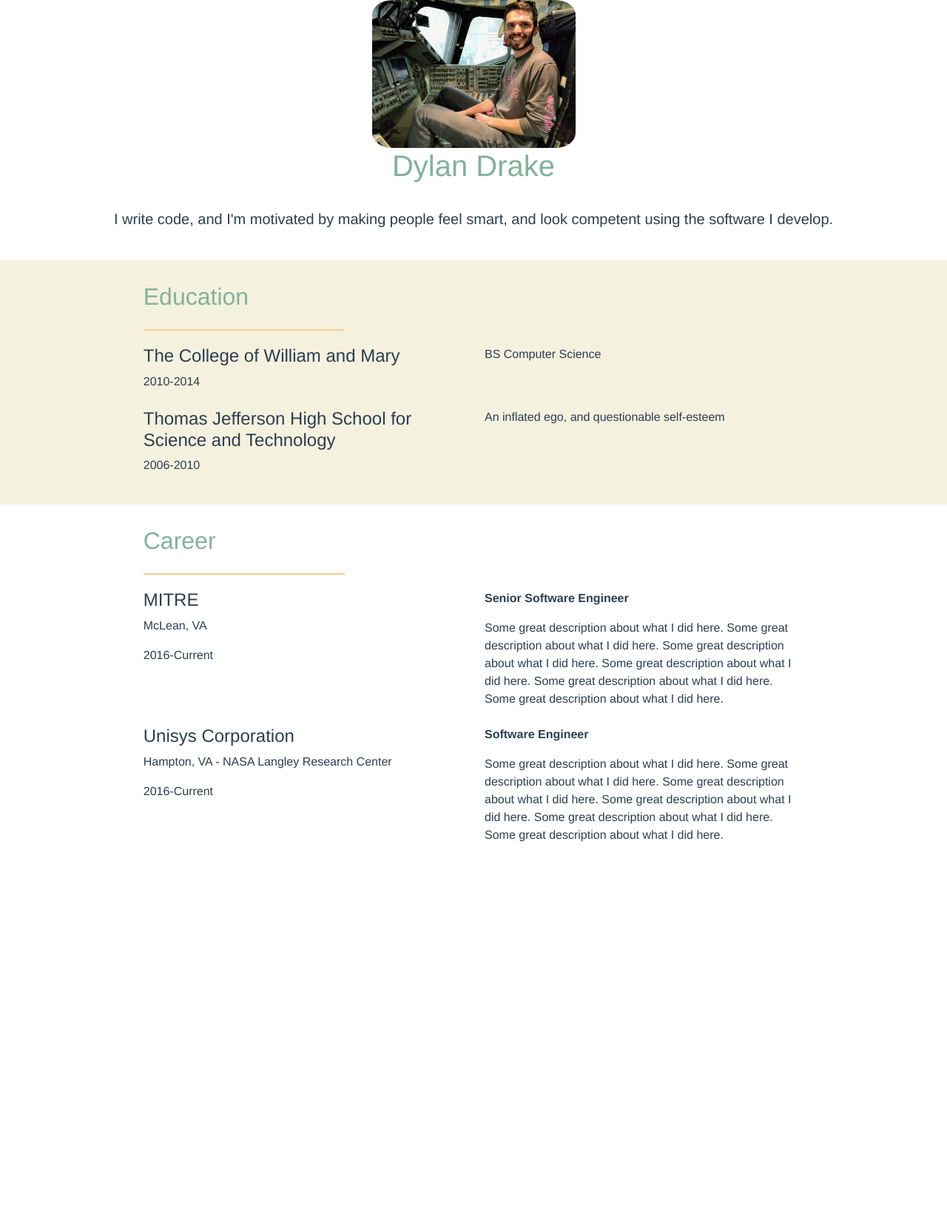
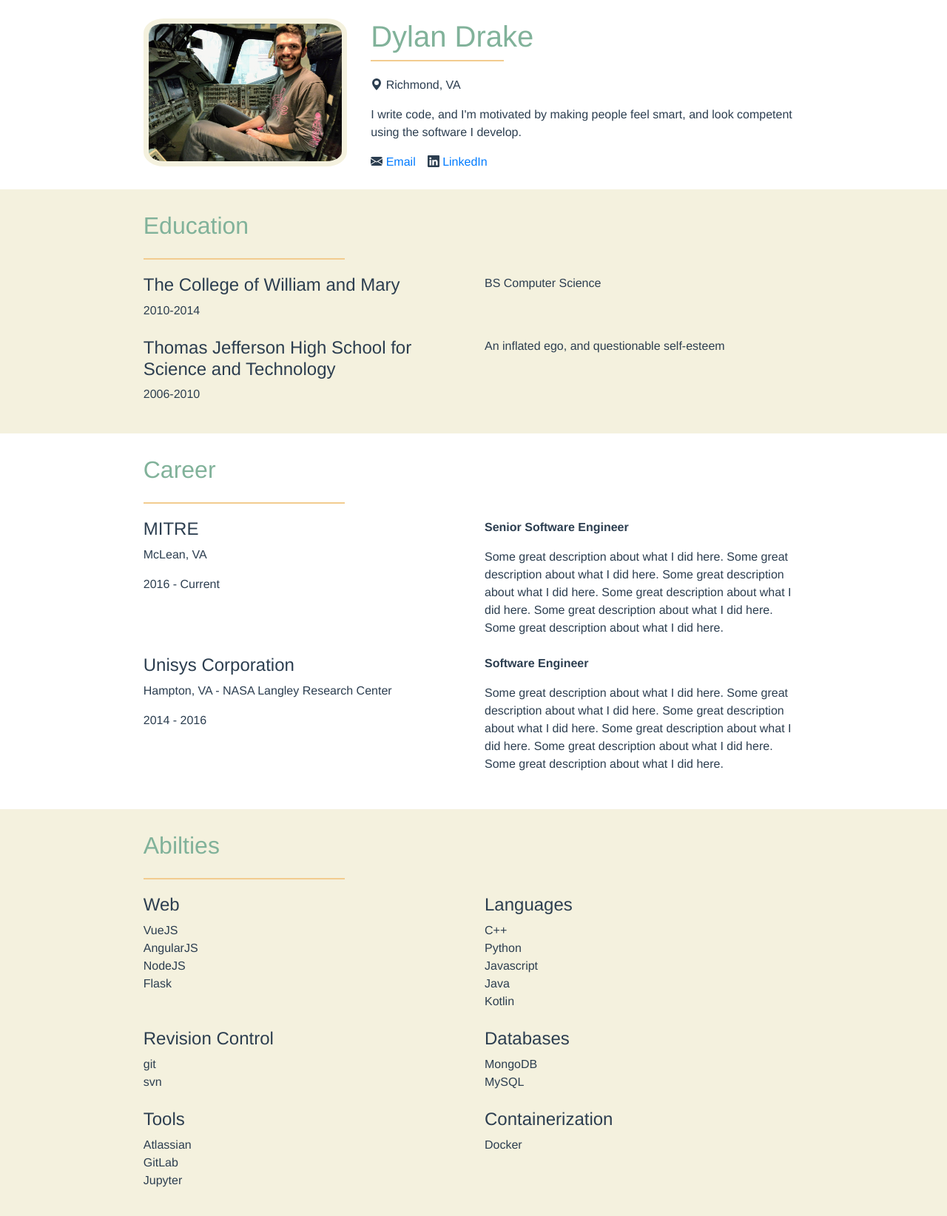
Before and after one commit to dcdrake/resume, a Vue app: page / in a window 1280 px wide. Shown: the top 1644 px of the page at 74% size. Before the commit the page ends 1190 px from the top, so only its background shows below. Built offline with nearby package versions, Linux system fonts and the light colour scheme.

Commit message:
border around image, and skill columns

```diff
--- a/src/views/Home.vue
+++ b/src/views/Home.vue
@@ -1,20 +1,34 @@
 <template>
   <b-container fluid>
-    <b-row class="justify-content-center">
+    <b-row class="page-header justify-content-center">
+      <b-col class="col-lg-9">
+        <b-row>
+          <b-col class="text-left col-lg-4">
             <img
               alt="Dylan picture"
+              class="profile-picture"
               style="height: 200px; width: 275px; border-radius: 10%"
               src="../assets/dylan_shuttle_photo.jpg"
             />
+          </b-col>
+          <b-col class="text-left">
+            <h1>Dylan Drake</h1>
+            <hr />
+            <p><b-icon icon="geo-alt-fill"></b-icon> Richmond, VA</p>
+
+            <p>
+              I write code, and I'm motivated by making people feel smart, and
+              look competent using the software I develop.
+            </p>
+            <b-icon icon="envelope-fill"></b-icon>
+            <a class="mr-3" href="mailto:dylan.c.drake@gmail.com"> Email</a>
+            <b-icon icon="linkedin"></b-icon>
+            <a class="mr-3" href="https://www.linkedin.com/in/dylancdrake/">
+              LinkedIn</a
+            >
+          </b-col>
         </b-row>
-    <b-row class="justify-content-center pb-10">
-      <h1>Dylan Drake</h1>
-    </b-row>
-    <b-row class="justify-content-center second-container">
-      <p class="lead">
-        I write code, and I'm motivated by making people feel smart, and look
-        competent using the software I develop.
-      </p>
+      </b-col>
     </b-row>
     <b-row class="first-container justify-content-center">
       <b-col class="col-lg-9">
@@ -48,7 +62,7 @@
           <b-col class="text-left">
             <h4>MITRE</h4>
             <p>McLean, VA</p>
-            <p>2016-Current</p>
+            <p>2016 - Current</p>
           </b-col>
           <b-col class="text-left">
             <p><strong>Senior Software Engineer</strong></p>
@@ -65,7 +79,7 @@
           <b-col class="text-left">
             <h4>Unisys Corporation</h4>
             <p>Hampton, VA - NASA Langley Research Center</p>
-            <p>2016-Current</p>
+            <p>2014 - 2016</p>
           </b-col>
           <b-col class="text-left">
             <p><strong>Software Engineer</strong></p>
@@ -80,17 +94,19 @@
         </b-row>
       </b-col>
     </b-row>
-    <!-- <b-row class="first-container">
-      <b-col>
-        <div class="section-header">Abilities</div>
-        <b-row style="padding-bottom: 60px">
-          <b-col>
-            <h4>Tools</h4>
-            <div>Atlassian</div>
-            <div>GitLab</div>
-            <div>Jupyter</div>
+    <b-row class="first-container justify-content-center">
+      <b-col class="col-lg-9">
+        <div class="section-header text-left">Abilties</div>
+        <hr />
+        <b-row class="mb-4">
+          <b-col class="text-left">
+            <h4>Web</h4>
+            <div>VueJS</div>
+            <div>AngularJS</div>
+            <div>NodeJS</div>
+            <div>Flask</div>
           </b-col>
-          <b-col>
+          <b-col class="text-left">
             <h4>Languages</h4>
             <div>C++</div>
             <div>Python</div>
@@ -98,40 +114,33 @@
             <div>Java</div>
             <div>Kotlin</div>
           </b-col>
-          <b-col>
-            <h4>Web</h4>
-            <div>VueJS</div>
-            <div>AngularJS</div>
-            <div>NodeJS</div>
-            <div>Flask</div>
-          </b-col>
         </b-row>
-        <b-row>
-          <b-col>
+        <b-row class="mb-4">
+          <b-col class="text-left">
             <h4>Revision Control</h4>
             <div>git</div>
             <div>svn</div>
           </b-col>
-          <b-col>
-            <h4>Containerization</h4>
-            <div>Docker</div>
-          </b-col>
-          <b-col>
+          <b-col class="text-left">
             <h4>Databases</h4>
             <div>MongoDB</div>
             <div>MySQL</div>
           </b-col>
         </b-row>
+        <b-row class="mb-4">
+          <b-col class="text-left">
+            <h4>Tools</h4>
+            <div>Atlassian</div>
+            <div>GitLab</div>
+            <div>Jupyter</div>
+          </b-col>
+          <b-col class="text-left">
+            <h4>Containerization</h4>
+            <div>Docker</div>
           </b-col>
         </b-row>
-    <b-row class="justify-content-center second-container">
-      <b-col>
-        <div class="section-header">Contact</div>
-        <div style="font-weight: bold; font-size: 1.5rem">
-          dylan.c.drake at gmail
-        </div>
       </b-col>
-    </b-row> -->
+    </b-row>
   </b-container>
 </template>
 
@@ -157,6 +166,15 @@ hr {
   margin: 5px auto 20px 0;
 }
 
+.profile-picture {
+  border: 7px solid #f4f1de;
+}
+
+.page-header {
+  position: relative;
+  padding: 25px 25px;
+}
+
 .section-header {
   color: #81b29a;
   font-weight: 500;
```
Lines whose indentation alone changed are shown as unchanged.
